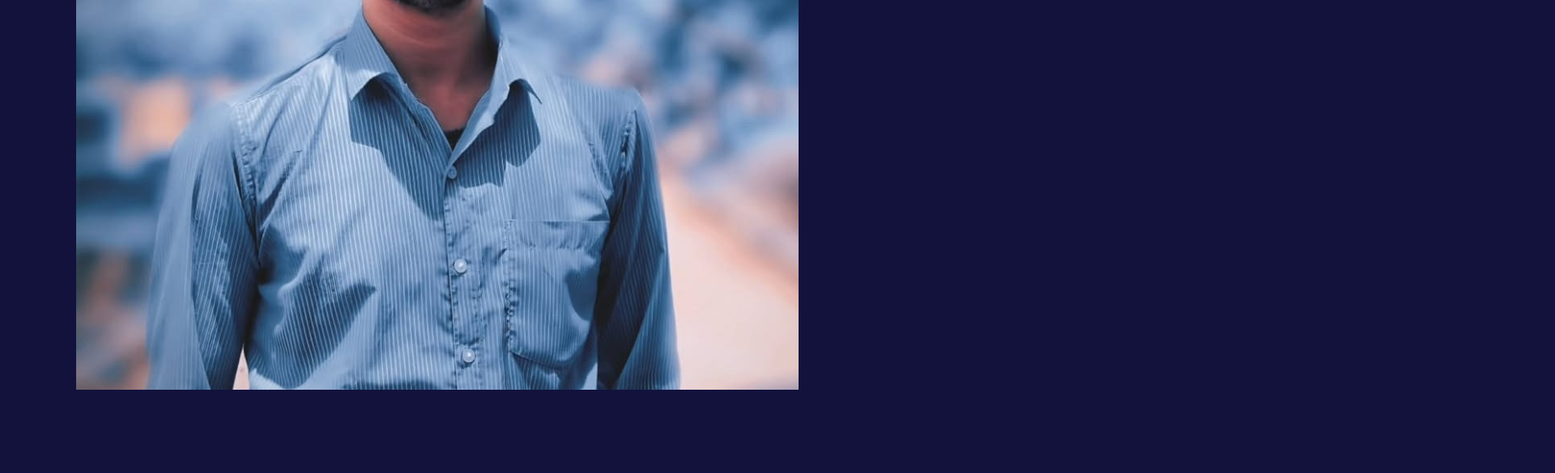
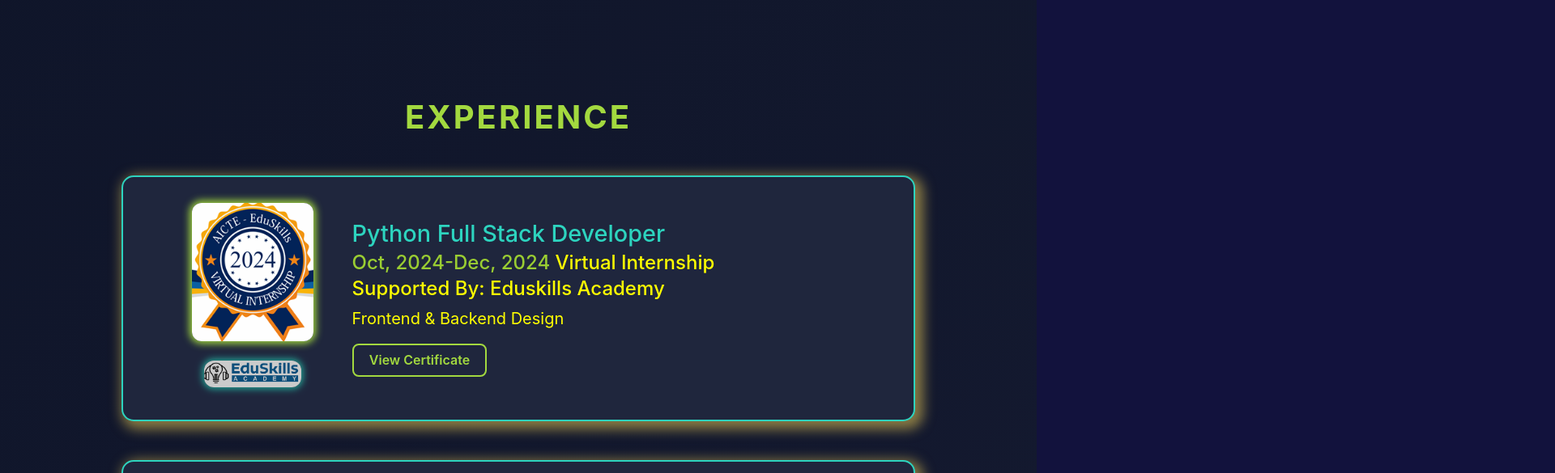
Before and after one commit to Iamnishankjain/PortFolio, a React (Vite) app: page / in a window 1280 px wide. Shown: the part 680-1265 px from the top of the page at 81% size, 1920 px wide, since content can reach past the window. Built offline with nearby package versions, Linux system fonts and the light colour scheme.

Commit message:
update styling

```diff
--- a/src/index.css
+++ b/src/index.css
@@ -1,15 +1,16 @@
 /* ===================== Variables ===================== */
 :root {
-  --primary-accent: #0077cc;        /* bright blue */
-  --secondary-accent: #ff6600;      /* vibrant orange */
-  --bg-color: #f9fafb;              /* very light gray */
-  --text-primary: #222222;          /* dark gray/black */
-  --text-secondary: #555555;        /* medium gray */
-  --card-bg: #ffffff;               /* white */
-  --border-color: #ddd;
-  --btn-border-radius: 6px;
-  --shadow-light: 0 4px 8px rgba(0,0,0,0.1);
-  --font-primary: 'Segoe UI', Tahoma, Geneva, Verdana, sans-serif;
+  --primary-accent: #2dd4bf;       /* teal */
+  --secondary-accent: #a3d93f;     /* yellow-green */
+  --bg-gradient-start: #0e1428;    /* dark navy */
+  --bg-gradient-end: #1c213a;      /* lighter navy */
+  --text-light: #e6e8f0;           /* soft off-white */
+  --text-muted: #a9accb;           /* muted text */
+  --btn-border-radius: 8px;
+  --shadow-glow: 0 0 15px 3px rgba(45, 212, 191, 0.4);
+  --card-bg: #1f263d;
+  --card-border: #2dd4bf;
+  --font-primary: 'Assistant', sans-serif;
 }
 
 /* ================== Global Styles =================== */
@@ -21,8 +22,8 @@
 }
 
 body {
-  background-color: var(--bg-color);
-  color: var(--text-primary);
+  background: linear-gradient(135deg, var(--bg-gradient-start), var(--bg-gradient-end));
+  color: var(--text-light);
   line-height: 1.6;
   min-height: 100vh;
   -webkit-font-smoothing: antialiased;
@@ -49,10 +50,10 @@
   height: 60px;
   padding: 0 3rem;
   flex-wrap: wrap;
-  background-color: #fff;
+  background-color: rgba(0, 0, 0, 0.2);
   border-bottom: 2px solid var(--primary-accent);
-  box-shadow: var(--shadow-light);
-  color: var(--text-primary);
+  backdrop-filter: saturate(180%) blur(10px);
+  color: var(--text-light);
 }
 
 .left {
@@ -73,7 +74,7 @@
   padding: 8px 10px 15px;
   cursor: pointer;
   transition: border-color 0.3s ease, color 0.3s ease;
-  color: var(--text-primary);
+  color: var(--text-light);
 }
 
 .nav_items:hover,
@@ -86,33 +87,85 @@
   margin-right: 5%;
 }
 
-/* =================== Headings =================== */
-.heading {
-  margin-top: 6rem;
-  text-align: center;
-  text-transform: uppercase;
-  font-weight: 700;
-  color: var(--primary-accent);
-  letter-spacing: 3px;
-  font-size: 2.5rem;
+/* =================== Home Section =================== */
+.home {
+  min-height: 80vh;
+  display: flex;
+  justify-content: space-evenly;
+  align-items: center;
+  flex-wrap: wrap;
+  padding: 3rem 2rem;
+  background: transparent;
 }
 
-/* =================== Experience Section =================== */
+.home .left {
+  text-align: center;
+  padding: 3%;
+  width: 45%;
+  border-radius: 12px;
+  border: 2px solid var(--primary-accent);
+  box-shadow: var(--shadow-glow);
+  background-color: var(--card-bg);
+  margin: 1.5rem auto;
+}
+
+.home .right {
+  width: 45%;
+  margin: 1.5rem auto;
+}
+
+.home .right .img {
+  display: flex;
+  justify-content: center;
+  align-items: center;
+}
+
+.home .right .img img {
+  width: 70%;
+  height: auto;
+  border-radius: 50%;
+  border: 5px solid var(--primary-accent);
+  animation: hero 4s infinite ease-in-out alternate;
+}
+
+/* ----------- Hero animation ----------- */
+@keyframes hero {
+  0%, 100% {
+    border-color: var(--primary-accent);
+    box-shadow: 0 0 25px 10px var(--primary-accent);
+  }
+  50% {
+    border-color: var(--secondary-accent);
+    box-shadow: 0 0 40px 15px var(--secondary-accent);
+  }
+}
+
+/* ================== Experience Section ================== */
 .ex {
   width: 90%;
   max-width: 1100px;
   margin: 4rem auto;
 }
 
-.ex .ex-items {
+.ex .heading {
+  color: var(--secondary-accent);
+  text-transform: uppercase;
+  letter-spacing: 3px;
+  font-weight: 700;
+  margin-bottom: 3rem;
+  text-align: center;
+  font-size: 2.5rem;
+}
+
+.ex-items {
   display: flex;
   flex-wrap: wrap;
-  gap: 2rem;
+  gap: 3rem;
   background-color: var(--card-bg);
-  padding: 2rem 2.5rem;
-  border-radius: 10px;
-  box-shadow: var(--shadow-light);
-  border: 1px solid var(--border-color);
+  padding: 2.5rem;
+  border-radius: 15px;
+  box-shadow: var(--shadow-glow);
+  border: 2px solid var(--primary-accent);
   justify-content: center;
   align-items: center;
   min-height: 220px;
@@ -122,27 +175,27 @@
   display: flex;
   flex-direction: column;
   align-items: center;
-  gap: 1.2rem;
+  gap: 1.5rem;
   flex: 0 0 150px;
   min-width: 150px;
 }
 
 .ex .left img.img1 {
-  width: 140px;
-  border-radius: 8px;
-  box-shadow: 0 0 12px rgba(255, 102, 0, 0.4);
+  width: 150px;
+  border-radius: 12px;
+  box-shadow: 0 0 10px 3px var(--secondary-accent);
 }
 
 .ex .left img.img2 {
-  width: 110px;
-  border-radius: 8px;
-  filter: brightness(0.85);
-  box-shadow: 0 0 8px rgba(0, 119, 204, 0.4);
+  width: 120px;
+  border-radius: 12px;
+  filter: brightness(0.8);
+  box-shadow: 0 0 8px 2px var(--primary-accent);
 }
 
 .ex .right {
   flex: 1;
-  color: var(--text-primary);
+  color: var(--text-light);
   text-align: left;
   min-width: 300px;
   font-size: 1rem;
@@ -153,19 +206,18 @@
   font-size: 1.8rem;
   color: var(--primary-accent);
   margin-bottom: 0.3rem;
-  font-weight: 700;
 }
 
 .ex .right h4 {
   margin: 0.2rem 0;
-  font-weight: 600;
+  font-weight: 500;
   color: var(--secondary-accent);
 }
 
 .ex .right h5 {
   margin-top: 0.6rem;
   color: var(--secondary-accent);
-  font-weight: 500;
+  font-weight: 400;
 }
 
 .ex-btn {
@@ -173,7 +225,7 @@
 }
 
 .ex-btn .btn-outline-warning {
-  padding: 0.5rem 1.2rem;
+  padding: 0.4rem 1.2rem;
   color: var(--secondary-accent);
   border: 2px solid var(--secondary-accent);
   border-radius: var(--btn-border-radius);
@@ -182,25 +234,24 @@
   transition: all 0.3s ease;
   cursor: pointer;
   display: inline-block;
-  text-decoration: none;
 }
 
 .ex-btn .btn-outline-warning:hover,
 .ex-btn .btn-outline-warning:focus {
   background-color: var(--secondary-accent);
-  color: #fff;
+  color: var(--bg-gradient-start);
   border-color: var(--primary-accent);
 }
 
-/* =================== Project Section =================== */
-.project {
+/* =================== Skills Section =================== */
+.skills {
   width: 95%;
-  max-width: 1200px;
-  margin: 4rem auto 6rem;
+  margin: 4rem auto;
+  max-width: 1100px;
 }
 
-.project .heading {
-  color: var(--primary-accent);
+.skills .heading {
+  color: var(--secondary-accent);
   text-transform: uppercase;
   letter-spacing: 3px;
   font-weight: 700;
@@ -209,32 +260,77 @@
   font-size: 2.5rem;
 }
 
-.project .row {
+.skills .items {
   display: flex;
+  justify-content: center;
+  align-items: center;
   flex-wrap: wrap;
-  justify-content: center;
   gap: 2rem;
 }
 
+.skills .item {
+  width: calc(33.3% - 2rem);
+  background-color: var(--card-bg);
+  border-radius: var(--btn-border-radius);
+  padding: 2rem 1rem;
+  text-align: center;
+  border: 2px solid var(--primary-accent);
+  box-shadow: var(--shadow-glow);
+  cursor: default;
+  transition: transform 0.3s ease;
+}
+
+.skills .item:hover {
+  transform: scale(1.05);
+}
+
+.skills .item img {
+  width: 100px;
+  height: 100px;
+  margin-bottom: 1rem;
+}
+
+.skill-name {
+  font-size: 1.1rem;
+  color: var(--primary-accent);
+  font-weight: 600;
+}
+
+/* =================== Projects Section =================== */
+.project {
+  width: 95%;
+  margin: 4rem auto 6rem;
+  max-width: 1200px;
+}
+
+.project .heading {
+  color: var(--secondary-accent);
+  text-transform: uppercase;
+  letter-spacing: 3px;
+  font-weight: 700;
+  margin-bottom: 3rem;
+  text-align: center;
+  font-size: 2.5rem;
+}
+
 .project-card {
+  border: 2px solid var(--primary-accent);
+  border-radius: 15px;
+  box-shadow: var(--shadow-glow);
   background-color: var(--card-bg);
-  border: 1px solid var(--border-color);
-  border-radius: 12px;
-  box-shadow: var(--shadow-light);
-  color: var(--text-primary);
-  width: 260px;
+  color: var(--text-light);
   display: flex;
   flex-direction: column;
+  height: 100%;
   transition: transform 0.3s ease;
 }
 
 .project-card:hover {
-  transform: translateY(-8px);
-  box-shadow: 0 8px 20px rgba(0, 119, 204, 0.25);
+  transform: scale(1.05);
 }
 
 .Project-img {
-  padding: 1rem;
+  padding: 1.2rem;
   display: flex;
   justify-content: center;
   align-items: center;
@@ -242,15 +338,13 @@
 
 .project-imgtag {
   width: 100%;
-  border-radius: 8px;
-  border: 1px solid var(--primary-accent);
-  object-fit: cover;
-  height: 160px;
+  border-radius: 12px;
+  border: 2px solid var(--primary-accent);
 }
 
 .card-body {
-  padding: 1rem 1.5rem 2rem;
   text-align: center;
+  padding: 1.5rem;
   flex-grow: 1;
   display: flex;
   flex-direction: column;
@@ -261,34 +355,80 @@
   margin-bottom: 1rem;
   font-weight: 700;
   color: var(--primary-accent);
-  font-size: 1.4rem;
+  font-size: 1.5rem;
 }
 
 .card-text {
+  flex-grow: 1;
   font-size: 1rem;
   margin-bottom: 1.5rem;
-  color: var(--text-secondary);
-  flex-grow: 1;
+  color: var(--text-light);
 }
 
 .btn-primary {
   background-color: var(--secondary-accent);
   border: none;
-  color: #fff;
+  color: var(--bg-gradient-start);
   font-weight: 700;
-  padding: 0.6rem 1.5rem;
+  padding: 0.7rem 1.5rem;
   border-radius: var(--btn-border-radius);
+  transition: background-color 0.3s ease;
   cursor: pointer;
-  transition: background-color 0.3s ease;
   align-self: center;
-  text-decoration: none;
 }
 
 .btn-primary:hover {
   background-color: var(--primary-accent);
+  color: var(--text-light);
+}
+
+/* =================== Contact Section =================== */
+.contact-icon {
+  display: flex;
+  justify-content: center;
+  align-items: center;
+  flex-wrap: wrap;
+  padding: 3rem 0 6rem;
+  gap: 1.5rem;
+}
+
+.contact-icon .items {
+  display: flex;
+  justify-content: center;
+  align-items: center;
+  background-color: var(--card-bg);
+  height: 60px;
+  width: 60px;
+  border-radius: 50%;
+  border: 2px solid var(--primary-accent);
+  cursor: pointer;
+  transition: background-color 0.3s ease, box-shadow 0.3s ease;
+}
+
+.contact-icon .items:hover,
+.contact-icon .items:focus {
+  background-color: var(--secondary-accent);
+  box-shadow: var(--shadow-glow);
+}
+
+.contact-icon .icons {
+  width: 50%;
+  height: 50%;
+}
+
+/* =================== Headings =================== */
+.heading {
+  margin-top: 6rem;
+  text-align: center;
+  text-transform: uppercase;
+  font-weight: 700;
+  color: var(--secondary-accent);
+  letter-spacing: 3px;
+  font-size: 2.5rem;
 }
 
 /* =================== Responsive Media Queries =================== */
+/* Tablets */
 @media (max-width: 768px) {
   .nav_bar {
     flex-direction: column;
@@ -312,7 +452,7 @@
     width: 100%;
     padding: 12px 0;
     border: none;
-    border-bottom: 1px solid #ccc;
+    border-bottom: 1px solid #444c74;
   }
 
   .nav_items:hover,
@@ -325,15 +465,29 @@
     margin: 0;
   }
 
-  .ex .ex-items {
+  .home .left,
+  .home .right {
+    width: 100%;
+    margin: 1.5rem 0;
+  }
+
+  .skills .item {
+    width: calc(50% - 1rem);
+  }
+
+  .project-card {
+    width: 45%;
+  }
+
+  .ex-items {
     flex-direction: column;
     align-items: center;
-    padding: 1.5rem 1rem;
+    padding: 2rem 1rem;
   }
 
   .ex .left {
     flex: none;
-    margin-bottom: 1.5rem;
+    margin-bottom: 2rem;
   }
 
   .ex .right {
@@ -342,14 +496,33 @@
     text-align: center;
     min-width: auto;
   }
+}
+
+/* Mobile Phones */
+@media (max-width: 480px) {
+  .skills .item {
+    width: 100%;
+  }
+
+  .contact-icon .items {
+    width: 50px;
+    height: 50px;
+  }
+
+  .skills .item img {
+    width: 80px;
+    height: 80px;
+  }
+
+  .skill-name {
+    font-size: 1rem;
+  }
+
+  .home .right .img img {
+    width: 80%;
+  }
 
   .project-card {
     width: 100%;
   }
 }
-
-@media (max-width: 480px) {
-  .project-card {
-    width: 100%;
-  }
-}
```
